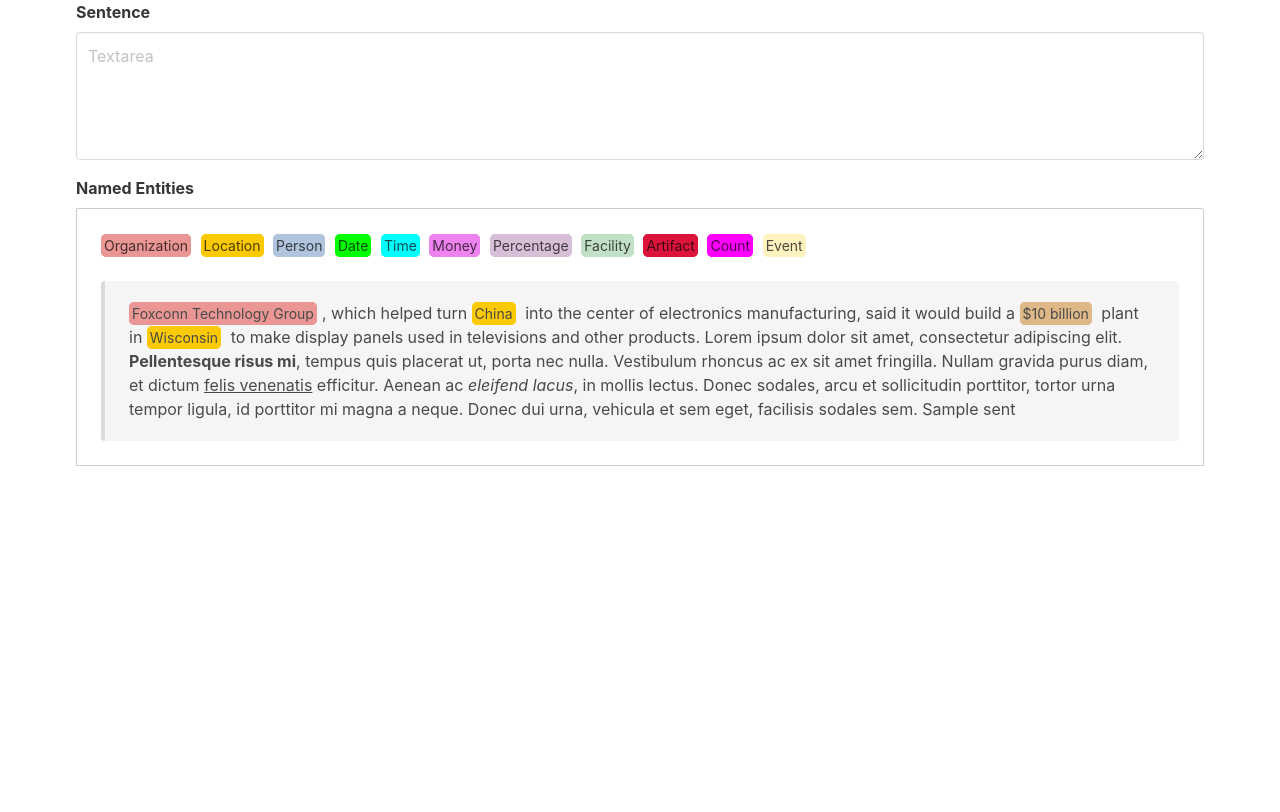
After one commit to Hironsan/anago, a Python web app: template anago/server/templates/index1.html in a window 1280 px wide. The commit adds this page. Run offline with Jinja, Linux system fonts and the light colour scheme; the template is opened without the code that fills it: most values are stand-ins (such as "Sample title", 1, 10 or a date in 2020); some libraries are stand-ins or nearby versions.

Commit message:
coping with japanese

```diff
--- a/anago/build_data.py
+++ b/anago/build_data.py
@@ -1,4 +1,4 @@
-from config_tf import Config
+from config_jp import Config
 from data_utils import CoNLLDataset, get_vocabs, UNK, NUM, \
     get_glove_vocab, write_vocab, load_vocab, get_char_vocab, \
     export_trimmed_glove_vectors, get_processing_word
--- a/anago/data_utils.py
+++ b/anago/data_utils.py
@@ -43,7 +43,7 @@ class CoNLLDataset(object):
         with open(self.filename) as f:
             words, tags = [], []
             for line in f:
-                line = line.strip()
+                line = line.rstrip()
                 if (len(line) == 0 or line.startswith("-DOCSTART-")):
                     if len(words) != 0:
                         niter += 1
@@ -52,7 +52,9 @@ class CoNLLDataset(object):
                         yield words, tags
                         words, tags = [], []
                 else:
-                    word, _, _, tag = line.split(' ')
+                    #word, _, _, tag = line.split(' ')
+                    #print(line)
+                    word, tag = line.split('\t')
                     if self.processing_word is not None:
                         word = self.processing_word(word)
                     if self.processing_tag is not None:
--- a/anago/main.py
+++ b/anago/main.py
@@ -1,7 +1,7 @@
 from data_utils import get_trimmed_glove_vectors, load_vocab, \
     get_processing_word, CoNLLDataset
 from models.tf_model import NERModel
-from config_tf import Config
+from config_jp import Config
 
 # create instance of config
 config = Config()
--- a/anago/server/static/base.css
+++ b/anago/server/static/base.css
@@ -22,17 +22,17 @@ meter::-webkit-meter-even-less-good-value {
     margin-right:5px;
 }
 
-.axlabel.dialogue, .axlabel.nlp{
+.axlabel.facility{
     border: 1px solid #c2e0c6;
     background-color: #c2e0c6;
 }
 
-.axlabel.computervision{
+.axlabel.event{
     border: 1px solid #fef2c0;
     background-color: #fef2c0;
 }
 
-.axlabel.audiorecognition, .axlabel.audiosynthesis{
+.axlabel.percentage{
     border: 1px solid #d8bfd8;
     background-color: #d8bfd8;
 }
@@ -42,9 +42,9 @@ meter::-webkit-meter-even-less-good-value {
     background-color: #fbca04;
 }
 
-.axlabel.money2{
-    border: 1px solid #fffafa;
-    background-color: #fffafa;
+.axlabel.money{
+    border: 1px solid #EE82EE;
+    background-color: #EE82EE;
 }
 
 .axlabel.misc{
@@ -62,6 +62,27 @@ meter::-webkit-meter-even-less-good-value {
     background-color: #b0c4de;
 }
 
+.axlabel.count{
+    border: 1px solid #FF00FF;
+    background-color: #FF00FF;
+}
+
+.axlabel.time{
+    border: 1px solid #00FFFF;
+    background-color: #00FFFF;
+}
+
+.axlabel.date{
+    border: 1px solid #00FF00;
+    background-color: #00FF00;
+}
+
+.axlabel.artifact{
+    border: 1px solid #DC143C;
+    background-color: #DC143C;
+}
+
+
 .content-area{
     margin-left:.75em;
     margin-right:.75em
--- /dev/null
+++ b/anago/server/static/script_jp.js
@@ -0,0 +1,36 @@
+function getMarkupText(data){
+    var res = [];
+    var dic = {"Person": "person", "Location": "location", "Organization": "organization", "Facility": "facility",
+    "Percentage": "percentage", "Event": "event", "Money": "money", "Count": "count", "Time": "time", "Date": "date",
+    "Artifact": "artifact"};
+    for (var i=0;i<data.length;i++) {
+	var words = data[i][0];
+	var tag = data[i][1];
+	var chunk = words.join("");
+	if (tag == 'O') {
+	    text = chunk;
+	} else {
+	    var text = '<small class="axlabel ' + dic[tag] + '">' + chunk + '</small>';
+	}
+	res.push(text)
+    }
+    return res.join("");
+}
+
+$(function () {
+	$("#sentence").keypress(function (e) {
+		var code = (e.keyCode ? e.keyCode : e.which);
+		if (code == 13) {
+		    var val = $("textarea#sentence").val();
+		    console.log("value"+val);
+		    $.post("/jp", {"sent": val},
+			   function(data, status){
+			       var text = getMarkupText(JSON.parse(data));
+			       $(".message-body").html(text);
+			       console.log(text);
+			});
+		    //$("#submit").trigger('click');
+		    return true;
+		}
+	    });
+    });
--- /dev/null
+++ b/anago/server/templates/index1.html
@@ -0,0 +1,64 @@
+<html>
+  <head>
+    <title>anaGo Demo</title>
+    <meta charset="utf-8">
+    <meta http-equiv="x-ua-compatible" content="ie=edge">
+    <meta name="MobileOptimized" content="320">
+    <meta name="description" content="">
+    <meta name="viewport" content="width=device-width, initial-scale=1">
+    <link rel="stylesheet" type="text/css" href="https://cdnjs.cloudflare.com/ajax/libs/bulma/0.4.2/css/bulma.min.css">
+    <link rel="stylesheet" href="https://maxcdn.bootstrapcdn.com/font-awesome/4.7.0/css/font-awesome.min.css">
+    <link rel="stylesheet" type="text/css" href="{{ static_url('base.css') }}" />
+
+  </head>
+  <body>
+
+    <div id="app" class="container">
+      <div class="content-area">
+	<div class="columns">
+	  <div class="column">
+	    <div class="field">
+	      <label class="label">Sentence</label>
+	      <div class="control">
+		<form action="/" method="post">
+		  <textarea id="sentence" name="sentence" class="textarea" placeholder="Textarea"></textarea>
+		  <input type="submit" id="submit" style="display:none"/>
+		</form>
+	      </div>
+	    </div>
+
+	    <label class="label">Named Entities</label>
+	    <div class="example">
+	    <div class="content">
+	      <p>
+			  <small class="axlabel organization">Organization</small>
+			  <small class="axlabel location">Location</small>
+			  <small class="axlabel person">Person</small>
+			  <small class="axlabel date">Date</small>
+			  <small class="axlabel time">Time</small>
+			  <small class="axlabel money">Money</small>
+			  <small class="axlabel percentage">Percentage</small>
+			  <small class="axlabel facility">Facility</small>
+			  <small class="axlabel artifact">Artifact</small>
+			  <small class="axlabel count">Count</small>
+			  <small class="axlabel event">Event</small>
+	      </p>
+	    </div>
+
+	    <article class="message">
+	      <div class="message-body">
+		<small class="axlabel organization">Foxconn Technology Group</small>, which helped turn <small class="axlabel location">China</small> into the center of electronics manufacturing, said it would build a <small class="axlabel misc">$10 billion</small> plant in <small class="axlabel location">Wisconsin</small> to make display panels used in televisions and other products.
+		Lorem ipsum dolor sit amet, consectetur adipiscing elit. <strong>Pellentesque risus mi</strong>, tempus quis placerat ut, porta nec nulla. Vestibulum rhoncus ac ex sit amet fringilla. Nullam gravida purus diam, et dictum <a>felis venenatis</a> efficitur. Aenean ac <em>eleifend lacus</em>, in mollis lectus. Donec sodales, arcu et sollicitudin porttitor, tortor urna tempor ligula, id porttitor mi magna a neque. Donec dui urna, vehicula et sem eget, facilisis sodales sem.
+		{{ sent }}
+	      </div>
+	    </article>
+
+	    </div>
+	  </div>
+	</div>
+      </div>
+    </div>
+    <script type="text/javascript" src="http://code.jquery.com/jquery-3.2.1.min.js"></script>
+    <script type="text/javascript" src="{{ static_url('script_jp.js') }}" /></script>
+  </body>
+</html>
```
Also changed, not shown: anago/config_jp.py (added, +55 -0 lines), anago/server/server.py (+27 -6 lines), anago/tagger.py (+25 -7 lines).
